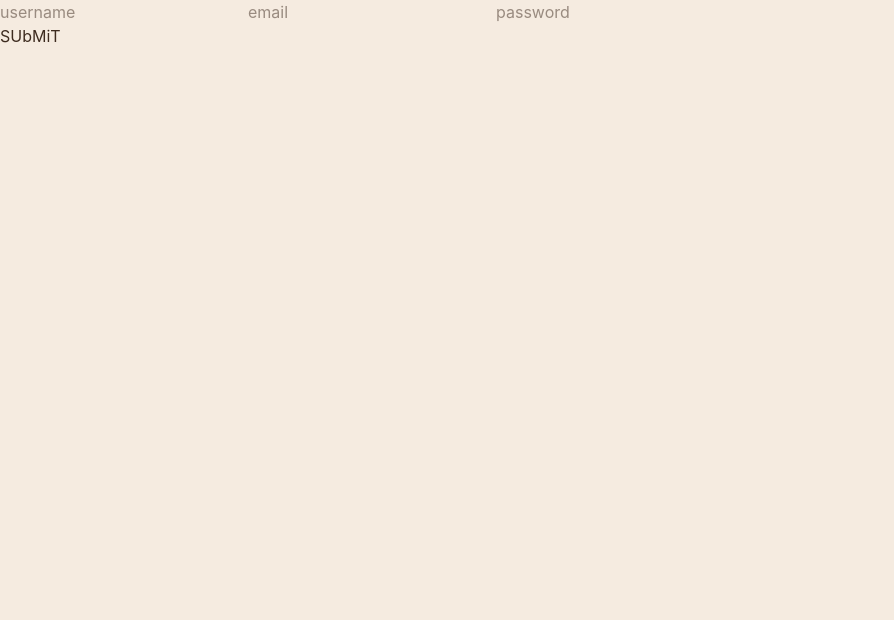
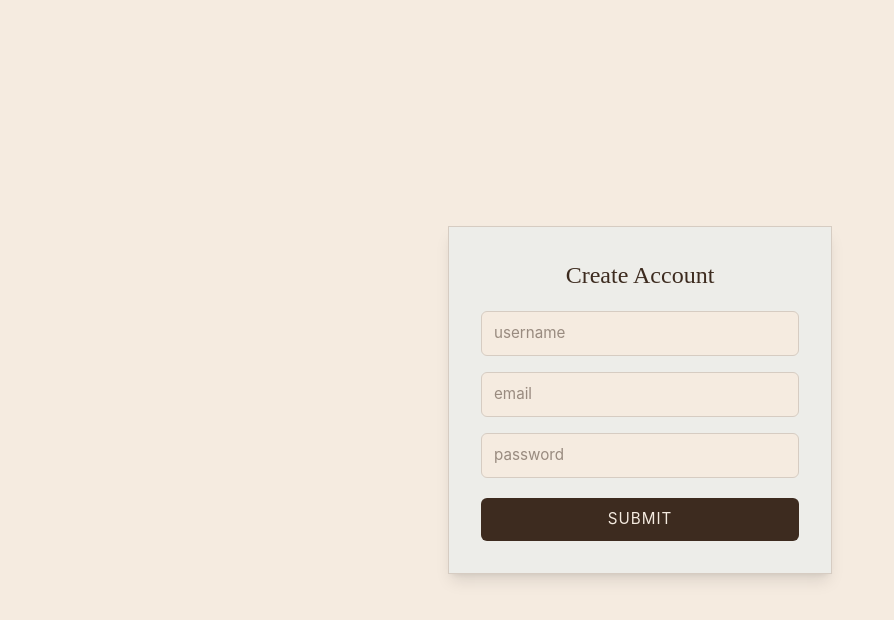
Before and after one commit to apurvayeole/TheImageProject, a React (Vite) app in the folder Layer1/: page /signup in a window 1280 px wide. Shown: the top 620 px of the page, without its empty margins (0-894 px from the left). Built offline with nearby package versions, Linux system fonts and the light colour scheme.

Commit message:
Added styling to SignUp and LogIN page to match theme

```diff
--- a/Layer1/src/components/LogIn.jsx
+++ b/Layer1/src/components/LogIn.jsx
@@ -45,14 +45,46 @@ function LogIN(){
     }
 
 
+    const inputStyle = {
+        padding: "10px 12px",
+        borderRadius: "6px",
+        border: "1px solid var(--dust-grey)",
+        backgroundColor: "var(--linen)",
+        color: "var(--text-dark)",
+        fontSize: "0.95rem",
+        outline: "none",
+        width: "100%",
+    };
+
     return(
         <>
-        <div>
-            <form>
-                <input onChange={handleChange}type="email" name="email" value={formData.email} placeholder='email'></input>
-                <input onChange={handleChange}type="password" name="password" value={formData.password} placeholder='password'></input>
-                <button onClick = {onSubmit}> Submit</button>
-            </form>
+        <div style={{ backgroundColor: "var(--linen)", minHeight: "100vh" }}
+             className="flex items-center justify-center px-4">
+            <div style={{ backgroundColor: "var(--parchment)", border: "1px solid var(--dust-grey)" }}
+                 className="w-full max-w-sm p-8 flex flex-col gap-5 shadow-lg">
+                <h2 style={{ color: "var(--text-dark)", fontFamily: "cursive", margin: 0 }}
+                    className="text-2xl text-center">
+                    Login
+                </h2>
+                <form className="flex flex-col gap-4">
+                    <input style={inputStyle} onChange={handleChange}type="email" name="email" value={formData.email} placeholder='email'></input>
+                    <input style={inputStyle} onChange={handleChange}type="password" name="password" value={formData.password} placeholder='password'></input>
+                    <button onClick = {onSubmit}
+                        style={{
+                            backgroundColor: "var(--text-dark)",
+                            color: "var(--linen)",
+                            border: "none",
+                            borderRadius: "6px",
+                            padding: "10px",
+                            fontSize: "0.95rem",
+                            letterSpacing: "1px",
+                            textTransform: "uppercase",
+                        }}
+                        className="cursor-pointer transition-opacity hover:opacity-90">
+                        Submit
+                    </button>
+                </form>
+            </div>
         </div>
         </>
     )
--- a/Layer1/src/components/SignUp.jsx
+++ b/Layer1/src/components/SignUp.jsx
@@ -43,18 +43,50 @@ function SignUp(){
 
     }
 
+    const inputStyle = {
+        padding: "10px 12px",
+        borderRadius: "6px",
+        border: "1px solid var(--dust-grey)",
+        backgroundColor: "var(--linen)",
+        color: "var(--text-dark)",
+        fontSize: "0.95rem",
+        outline: "none",
+        width: "100%",
+    };
+
     return(
         <>
-        <div>
-            <form>
-            <input onChange={handleChange}type="text" name="username" placeholder="username" value = {formData.username}>
-            </input>
-            <input onChange={handleChange} type="email" name="email" placeholder="email" value = {formData.email}>
-            </input>
-            <input onChange={handleChange} type="password" name="password" placeholder="password" value = {formData.password}>
-            </input>
-            </form>
-            <button onClick = {onSubmit}> SUbMiT </button>
+        <div style={{ backgroundColor: "var(--linen)", minHeight: "100vh" }}
+             className="flex items-center justify-center px-4">
+            <div style={{ backgroundColor: "var(--parchment)", border: "1px solid var(--dust-grey)" }}
+                 className="w-full max-w-sm p-8 flex flex-col gap-5 shadow-lg">
+                <h2 style={{ color: "var(--text-dark)", fontFamily: "cursive", margin: 0 }}
+                    className="text-2xl text-center">
+                    Create Account
+                </h2>
+                <form className="flex flex-col gap-4">
+                <input style={inputStyle} onChange={handleChange}type="text" name="username" placeholder="username" value = {formData.username}>
+                </input>
+                <input style={inputStyle} onChange={handleChange} type="email" name="email" placeholder="email" value = {formData.email}>
+                </input>
+                <input style={inputStyle} onChange={handleChange} type="password" name="password" placeholder="password" value = {formData.password}>
+                </input>
+                </form>
+                <button onClick = {onSubmit}
+                    style={{
+                        backgroundColor: "var(--text-dark)",
+                        color: "var(--linen)",
+                        border: "none",
+                        borderRadius: "6px",
+                        padding: "10px",
+                        fontSize: "0.95rem",
+                        letterSpacing: "1px",
+                        textTransform: "uppercase",
+                    }}
+                    className="cursor-pointer transition-opacity hover:opacity-90">
+                    Submit
+                </button>
+            </div>
         </div>
         </>
     )
```
